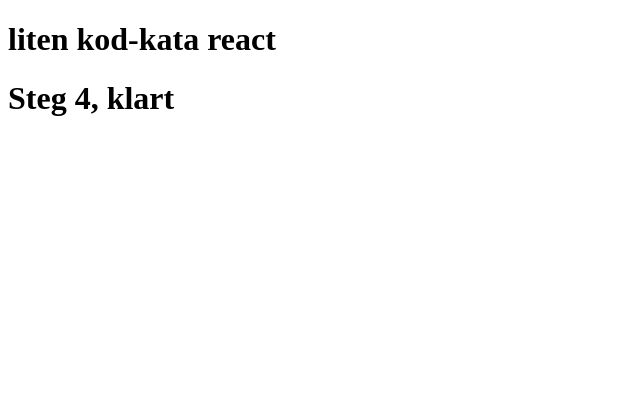
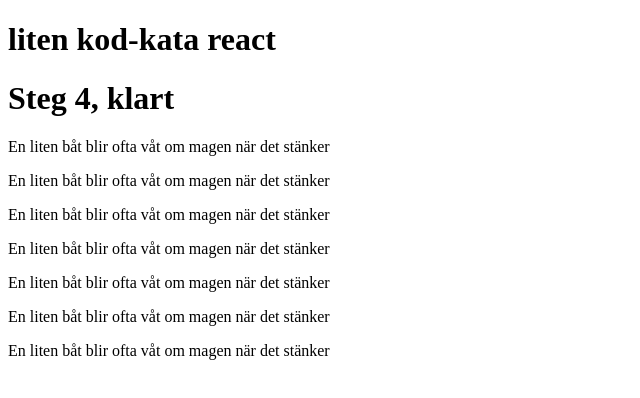
Before and after one commit to naathaliie/kod-kata, a React (Vite) app: page / in a window 1280 px wide. Shown: the top 398 px of the page, without its empty margins (0-640 px from the left). Built offline with nearby package versions, Linux system fonts and the light colour scheme.

Commit message:
övning 5, klar

```diff
--- a/src/App.jsx
+++ b/src/App.jsx
@@ -1,5 +1,6 @@
 import './App.css'
 import Header from './Header'
+import RepeatText from './RepeatText'
 
 function App() {
 /* const headerText = "Välkommen till min sida"; */
@@ -8,6 +9,7 @@
     <>
       <h1>liten kod-kata react</h1>
       <Header headerText="Steg 4, klart"/>
+      <RepeatText count={7} text="En liten båt blir ofta våt om magen när det stänker"/>
     </>
   )
 }
--- /dev/null
+++ b/src/RepeatText.jsx
@@ -0,0 +1,14 @@
+/* Skapa en ny komponent RepeatText som tar emot en prop
+count som är en siffra och text som är en sträng.
+Komponenten innehåller sedan så många p-taggar som count
+är och texten inne i p-taggarna är det som finns i propen text. */
+
+const RepeatText = ({ count, text }) => {
+  const paragraph = Array.from({length: count}, (index) => (
+    <p key={index}>{text}</p>
+  ))
+
+  return <div>{paragraph}</div>
+};
+
+export default RepeatText;
```
